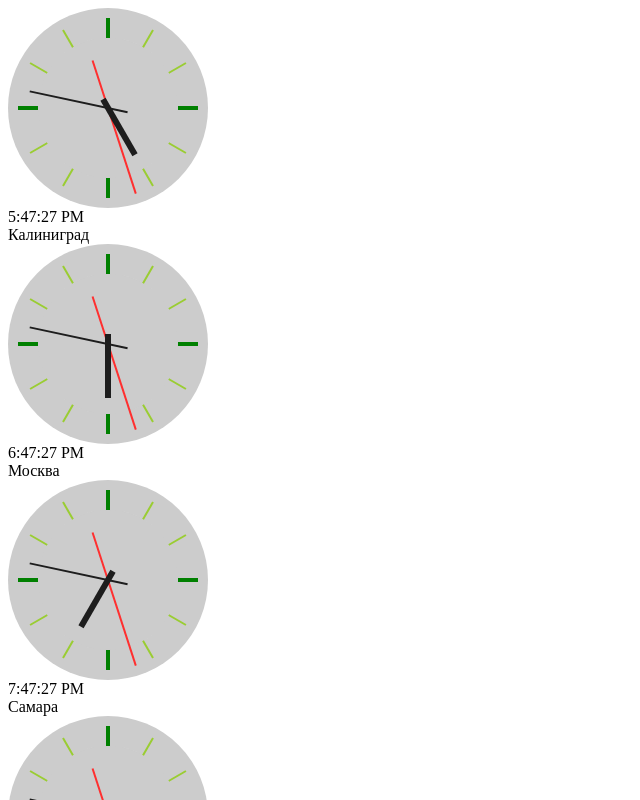
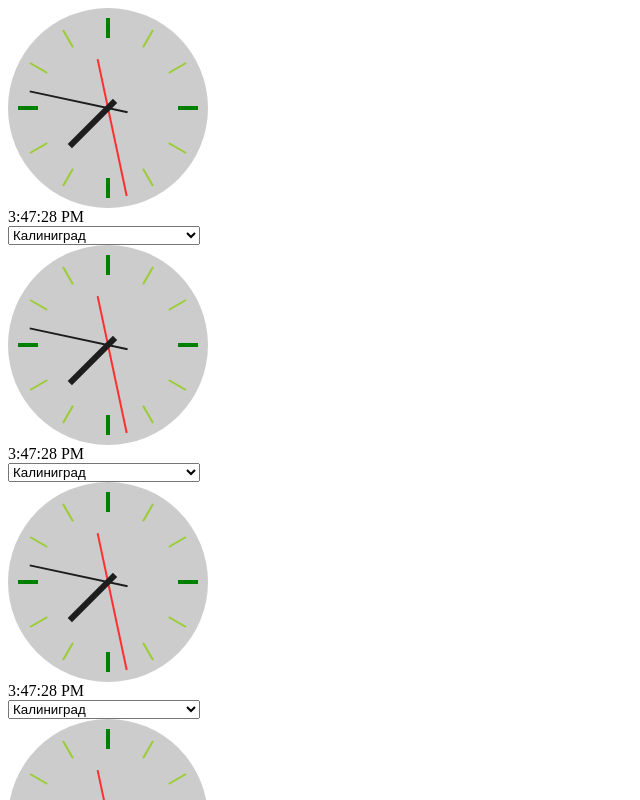
Before and after one commit to arperevalov/torgbox-test-assignment, a React app: page / in a window 1280 px wide. Shown: the top 800 px of the page, without its empty margins (0-640 px from the left). Built offline with nearby package versions, Linux system fonts and the light colour scheme.

Commit message:
Refactored clock component, it's behaviour, and other components. Added select. Also added redux and clock reducer

```diff
--- /dev/null
+++ b/App/App.js
@@ -0,0 +1,16 @@
+import React from "react";
+import ClockContainer from "./Components/Clock/ClockContainer";
+
+class App extends React.Component {
+    constructor(props) {
+        super(props)
+    }
+
+    render() {
+        return <div>
+            <ClockContainer/>
+        </div>
+    }
+}
+
+export default App
--- a/src/Components/Clock/AnalogClock.js
+++ b/App/Components/AnalogClock/AnalogClock.js
@@ -1,14 +1,19 @@
 import React from "react";
 
 const AnalogClock = props => {
+
+    let seconds = props.time.getSeconds()*6
+    let minutes = props.time.getMinutes()*6
+    let hours = props.time.getHours()*15
+
     return <div className="analogClock">
-        <div className="secondsWrap" style={{transform: `rotate(${props.seconds}deg)`}}>
+        <div className="secondsWrap" style={{transform: `rotate(${seconds}deg)`}}>
             <div className="seconds"/>
         </div>
-        <div className="minsWrap" style={{transform: `rotate(${props.mins}deg)`}}>
+        <div className="minsWrap" style={{transform: `rotate(${minutes}deg)`}}>
             <div className="mins"/>
         </div>
-        <div className="hoursWrap" style={{transform: `rotate(${props.hours}deg)`}}>
+        <div className="hoursWrap" style={{transform: `rotate(${hours}deg)`}}>
             <div className="hours"/>
         </div>
 
--- /dev/null
+++ b/App/Components/Clock/Clock.js
@@ -0,0 +1,57 @@
+import React from "react";
+import DigitalClock from "../DigitalClock/DigitalClock";
+import AnalogClock from '../AnalogClock/AnalogClock';
+import Select from "../Select";
+
+class Clock extends React.Component {
+    constructor(props){
+        super(props)
+        this.state = {
+            time: this.getTimeFromUTC(this.getDefaultTimezone()),
+            timezone: this.getDefaultTimezone()
+        }
+    }
+
+    getDefaultTimezone () {
+        let date = new Date
+        return date.getTimezoneOffset()/-60
+    }
+
+    getTimeFromUTC(timezone) {
+        if (typeof timezone != 'number') timezone = 0
+        let currentLocalTime = new Date()
+        let currentUTCTime = new Date(
+            currentLocalTime.getFullYear(),
+            currentLocalTime.getUTCMonth(),
+            currentLocalTime.getUTCDay(),
+            currentLocalTime.getUTCHours()+timezone,
+            currentLocalTime.getUTCMinutes(),
+            currentLocalTime.getUTCSeconds())
+        return currentUTCTime
+    }
+
+    updateTime () {
+        setInterval(() => {
+            this.setState({time: this.getTimeFromUTC(this.state.timezone)})
+        }, 1000);
+    }
+
+    changeTimezone = (inputTimezone) => {
+        inputTimezone = parseInt(inputTimezone)
+        this.setState({timezone: inputTimezone})
+    }
+
+    componentDidMount() {
+        this.updateTime()
+    }
+
+    render() {
+        return <div>
+            <AnalogClock time={this.state.time}/>
+            <DigitalClock time={this.state.time}/>
+            <Select timezones={this.props.timezones} changeTimezone={this.changeTimezone} timezone={this.state.timezone}/>
+        </div>
+    }
+}
+
+export default Clock
--- /dev/null
+++ b/App/Components/Clock/ClockContainer.js
@@ -0,0 +1,49 @@
+import React from "react";
+import { connect } from "react-redux";
+import { updateTimezones, updateTime, setFetch } from './../../Redux/ClockReducer';
+import Clock from './Clock'
+
+class ClockAPI extends React.Component {
+
+    componentDidMount () {
+        if (this.props.timezones.length === 0) {
+            this.props.setFetch(true)
+            fetch('./../src/json/timezones.json')
+            .then(r => r.json())
+            .then(r => {
+                let arr = r.map(i => {
+                    return {
+                        ...i,
+                        timezone: parseInt(i.timezone)
+                    }
+                })
+                this.props.updateTimezones([...arr])
+                this.props.setFetch(false)
+            })
+        }
+    }
+
+    render() {
+        return <>
+        { this.props.isFetching ? 'Is Fetching' : ''}
+        { Array.from({length: this.props.clockQuantity}, () => <Clock timezones={this.props.timezones} />) }
+        </>
+    }
+}
+
+const mapStateToProps = store => {
+    return {
+        clockQuantity: store.clockPage.quantity,
+        timezones: store.clockPage.timezones,
+        time: store.clockPage.time,
+        isFetching: store.clockPage.isFetching
+    }
+}
+
+const ClockContainer = connect(mapStateToProps, {
+    updateTimezones,
+    updateTime,
+    setFetch
+})(ClockAPI)
+
+export default ClockContainer
--- /dev/null
+++ b/App/Components/DigitalClock/DigitalClock.js
@@ -0,0 +1,9 @@
+import React from "react";
+
+const DigitalClock = props => {
+    return <div>
+            {props.time.toLocaleTimeString()}
+        </div>
+}
+
+export default DigitalClock
--- /dev/null
+++ b/App/Components/Select.js
@@ -0,0 +1,18 @@
+import React, { useRef } from "react";
+
+const Select = props => {
+
+    const changeTimezone = (event) => {
+        props.changeTimezone(event.target.value)
+    }
+
+
+    return <div>
+        <select onChange={changeTimezone} value={props.timezone}>
+            {props.timezones.length == 0 ?  '' : props.timezones.map((i, index) => {
+                return <option key={index} value={i.timezone} >{i.name}</option>})}
+        </select>
+    </div>
+}
+
+export default Select
--- /dev/null
+++ b/App/Redux/ClockReducer.js
@@ -0,0 +1,40 @@
+const UPDATE_TIMEZONES = 'UPDATE_TIMEZONES',
+UPDATE_TIME = 'UPDATE_TIME',
+SET_FETCH = 'SET_FETCH'
+
+const DefaultState = {
+    quantity: 24,
+    timezones: [],
+    isFetching: false
+}
+
+const ClockReducer = (state = DefaultState, action) => {
+    switch (action.type) {
+        case UPDATE_TIMEZONES:
+            return {
+                ...state,
+                timezones: action.timezones
+            }
+            break;
+        case UPDATE_TIME:
+            return {
+                ...state,
+                time: action.time
+            }
+        case SET_FETCH:
+            return {
+                ...state,
+                isFetching: action.fetchState
+            }
+
+        default:
+            return state
+            break;
+    }
+}
+
+export const updateTimezones = (timezones) => ({type: UPDATE_TIMEZONES, timezones});
+export const updateTime = (time) => ({type: UPDATE_TIME, time});
+export const setFetch = (fetchState) => ({type: SET_FETCH, fetchState});
+
+export default ClockReducer;
--- /dev/null
+++ b/App/Redux/store.js
@@ -0,0 +1,10 @@
+import { combineReducers, createStore } from "redux"
+import ClockReducer from "./ClockReducer"
+
+const reducers = combineReducers({
+    clockPage: ClockReducer
+})
+
+const store = createStore(reducers)
+
+export default store
--- a/index.js
+++ b/index.js
@@ -1,11 +1,14 @@
 import React from "react";
 import ReactDOM from "react-dom";
-import App from "./src/Components/App";
-import data from './src/json/timezones.json'
+import { Provider } from "react-redux";
+import App from "./App/App";
+import store from "./App/Redux/store";
 
 import './src/scss/index.scss'
 
 ReactDOM.render(
-<App data = {data}/>,
+<Provider store={store}>
+    <App />
+</Provider>,
 document.getElementById('root')
 );
--- a/package.json
+++ b/package.json
@@ -27,6 +27,8 @@
     "html-webpack-plugin": "^5.5.0",
     "react": "^17.0.2",
     "react-dom": "^17.0.2",
+    "react-redux": "^7.2.6",
+    "redux": "^4.1.2",
     "sass": "^1.49.9",
     "sass-loader": "^12.6.0",
     "style-loader": "^3.3.1",
--- a/src/Components/App.js
+++ /dev/null
@@ -1,36 +0,0 @@
-import React from "react";
-import Clock from "./Clock/Clock";
-
-class App extends React.Component {
-    constructor(props) {
-        super(props)
-        this.state = {
-            timezones: [],
-            isFetching: false
-        }
-    }
-
-    //refactor
-    componentDidMount () {
-        this.setState({isFetching: true})
-        fetch('./src/json/timezones.json')
-        .then(r => r.json())
-        .then(r => {
-            this.setState({timezones: [...r]})
-            this.setState({isFetching: false})
-        })
-    }
-
-    render() {
-        return <div>
-            {this.state.isFetching ? <div>Is fetching</div> : ''}
-            {
-                this.state.timezones.map(i =>{
-                return <Clock timezone = {i}/>
-                    })
-            }
-        </div>
-    }
-}
-
-export default App
--- a/src/Components/Clock/Clock.js
+++ /dev/null
@@ -1,57 +0,0 @@
-import React from "react";
-import AnalogClock from "./AnalogClock";
-
-class Clock extends React.Component {
-    constructor(props){
-        super(props)
-        this.timezone = props.timezone
-        this.state = {
-            time: this.getTimeFromUTC(this.timezone.timezone),
-            seconds: 0,
-            mins: 0,
-            hours: 0,
-        }
-    }
-
-    getTimeFromUTC(timezone) {
-        if (timezone.length === 0) timezone = 0
-        timezone = parseInt(timezone)
-
-
-
-        let currentLocalTime = new Date()
-        let currentUTCTime = new Date(currentLocalTime.getFullYear(),currentLocalTime.getUTCMonth(),currentLocalTime.getUTCDay(),currentLocalTime.getUTCHours()+timezone,currentLocalTime.getUTCMinutes(),currentLocalTime.getUTCSeconds())
-
-        //refactor
-        this.setState({seconds: currentUTCTime.getSeconds()*6})
-        this.setState({mins: currentUTCTime.getMinutes()*6})
-        this.setState({hours: (currentUTCTime.getHours() * 30)})
-
-        return currentUTCTime.toLocaleTimeString()
-    }
-
-    updateTime () {
-        setInterval(() => {
-            this.setState({time: this.getTimeFromUTC(this.timezone.timezone)})
-        }, 1000);
-    }
-
-    componentDidMount () {
-        this.updateTime()
-    }
-
-    render() {
-        return <div>
-            <AnalogClock seconds={this.state.seconds} mins={this.state.mins} hours={this.state.hours}/>
-            {this.state.time}
-            <br/>
-            {this.timezone.name}
-        </div>
-    }
-}
-
-export default Clock
-
-//  360 deg
-//  3600 seconds
-//
```
Also changed, not shown: 1 other file (tests, documents, lock files or other folders).
